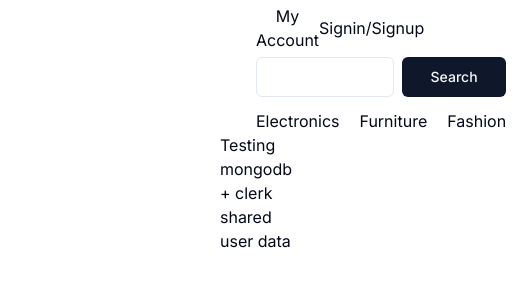
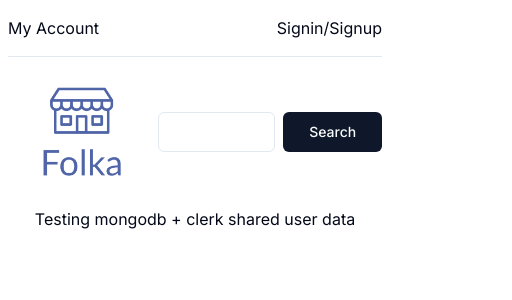
Before and after one commit to Folka2134/folka-market, a Next.js app: page / in a window 390 px wide. Shown: the top 300 px of the page, 512 px wide, since content can reach past the window. Built offline with nearby package versions, Linux system fonts and the light colour scheme; no server answers.

Commit message:
updated for responsiveness

```diff
--- a/app/(root)/layout.tsx
+++ b/app/(root)/layout.tsx
@@ -6,7 +6,7 @@ export default function RootLayout({
   children: React.ReactNode;
 }) {
   return (
-    <div className="flex flex-col px-64">
+    <div className="flex flex-col px-2 sm:px-10 lg:px-16 2xl:px-64">
       <Header />
       <main className="flex-1">{children}</main>
       {/* <Footer /> */}
--- a/components/shared/Categorybar.tsx
+++ b/components/shared/Categorybar.tsx
@@ -3,7 +3,7 @@ import { CategoryList } from "@/constants/index";
 
 const Categorybar = () => {
   return (
-    <ul className="flex gap-5 mt-3">
+    <ul className="gap-5 mt-3 hidden sm:flex">
       {CategoryList.map((category) => (
         <li key={category.label}>{category.label}</li>
       ))}
```
